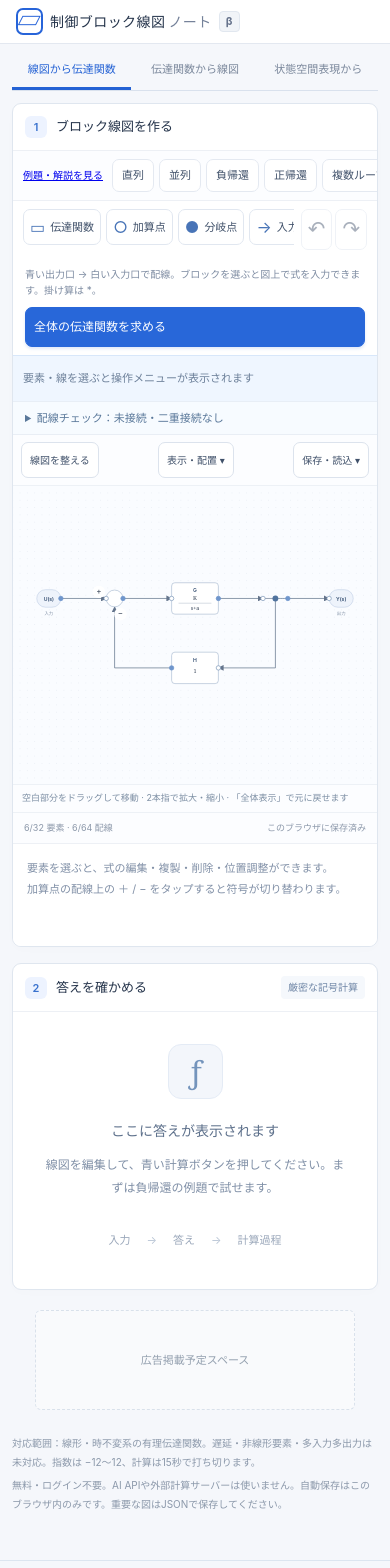
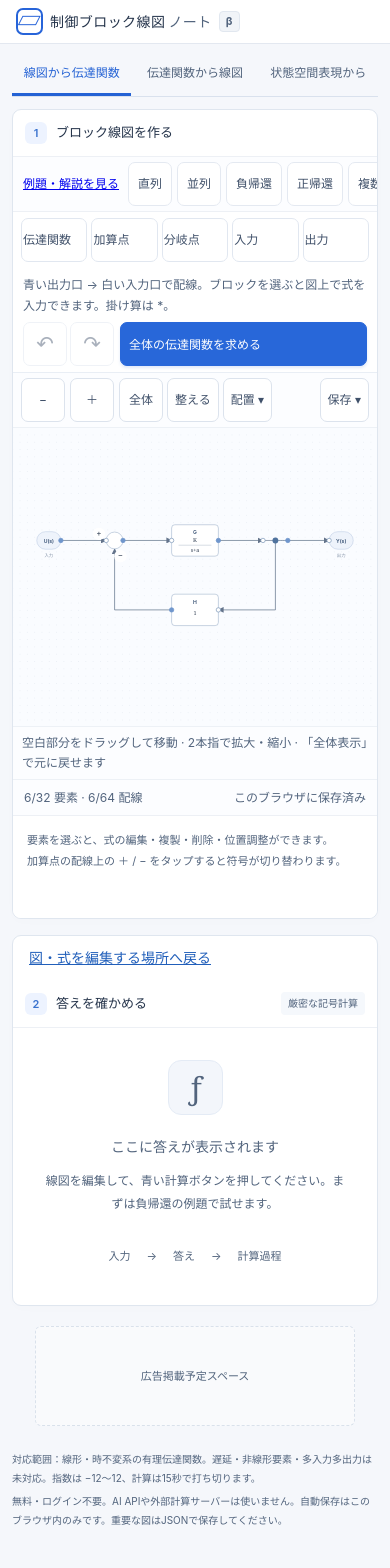
Before and after one commit to yoinoranpu/block-diagram-tool, a React (Vite) app: page / in a window 390 px wide. Shown: the top 1568 px of the page. Built offline with nearby package versions, Linux system fonts and the light colour scheme.

Commit message:
Improve mobile diagram controls, readability, and keyboard editing

```diff
--- a/public/site.css
+++ b/public/site.css
@@ -16,7 +16,7 @@
 .site-information h2 { display: block; font-size: 15px; margin: 0 0 8px; }
 .site-information p { margin: 8px 0; }
 .site-information nav { display: flex; flex-wrap: wrap; gap: 12px 24px; margin-top: 16px; }
-.site-information summary { cursor: pointer; }
+.site-information summary { cursor: pointer; min-height: 32px; padding-block: 4px; }
 .site-information a, .loading-intro a, .info-page a { color: #215fba; text-underline-offset: 3px; }
 .loading-intro { margin: 30px auto; max-width: 900px; padding: 20px; }
 .loading-intro h1 { font-size: 22px; }
--- a/src/ActionMenu.tsx
+++ b/src/ActionMenu.tsx
@@ -2,11 +2,13 @@ import { useEffect, useRef, useState, type ReactNode } from "react";
 
 export function ActionMenu({
   label,
+  shortLabel,
   children,
   initialOpen = false,
   position,
 }: {
   label: string;
+  shortLabel?: string;
   children: ReactNode;
   initialOpen?: boolean;
   position?: { x: number; y: number };
@@ -34,8 +36,8 @@ export function ActionMenu({
   }, [open]);
   return (
     <div className="action-menu" ref={root}>
-      <button ref={trigger} aria-expanded={open} onClick={() => setOpen(!open)}>
-        {label} ▾
+      <button ref={trigger} aria-label={label} aria-expanded={open} onClick={() => setOpen(!open)}>
+        {shortLabel ? <><span className="control-full-label">{label}</span><span className="control-short-label">{shortLabel}</span></> : label} ▾
       </button>
       {open && (
         <div
--- a/src/App.tsx
+++ b/src/App.tsx
@@ -456,9 +456,13 @@ export default function App() {
           setCandidateIndex(0);
         }
       }
-      resultRef.current?.scrollIntoView({
-        behavior: "smooth",
-        block: "nearest",
+      if (id === requestId.current) requestAnimationFrame(() => {
+        const result = resultRef.current;
+        if (!result) return;
+        if (window.matchMedia("(max-width: 850px)").matches) {
+          result.scrollIntoView({ behavior: window.matchMedia("(prefers-reduced-motion: reduce)").matches ? "auto" : "smooth", block: "start" });
+          result.focus({ preventScroll: true });
+        }
       });
     } catch (err) {
       if (id === requestId.current) {
@@ -631,7 +635,7 @@ export default function App() {
           }} />
         ) : (
           <div className="workspace">
-            <section className="input-panel panel">
+            <section id="diagram-input" className="input-panel panel">
               <div className="panel-heading">
                 <h2>
                   <span className="step">1</span>
@@ -714,6 +718,19 @@ export default function App() {
                         </button>
                       ))}
                     </div>
+
+                  </div>
+                  <div className={`canvas-guide ${wire ? "wiring" : ""}`}>
+                    <span>
+                      {wire
+                        ? "● 接続先の白い入力口を選んでください。合流は白丸の加算点へ。"
+                        : "青い出力口 → 白い入力口で配線。ブロックを選ぶと図上で式を入力できます。掛け算は *。"}
+                    </span>
+                    {wire && (
+                      <button onClick={() => setWire(undefined)}>
+                        配線を中止
+                      </button>
+                    )}
                     <div className="undo-tools">
                       <button
                         aria-label="元に戻す"
@@ -740,18 +757,6 @@ export default function App() {
                         ↷
                       </button>
                     </div>
-                  </div>
-                  <div className={`canvas-guide ${wire ? "wiring" : ""}`}>
-                    <span>
-                      {wire
-                        ? "● 接続先の白い入力口を選んでください。合流は白丸の加算点へ。"
-                        : "青い出力口 → 白い入力口で配線。ブロックを選ぶと図上で式を入力できます。掛け算は *。"}
-                    </span>
-                    {wire && (
-                      <button onClick={() => setWire(undefined)}>
-                        配線を中止
-                      </button>
-                    )}
                     <button
                       className="primary diagram-calculate"
                       disabled={busy}
@@ -984,7 +989,8 @@ export default function App() {
                 </div>
               )}
             </section>
-            <aside ref={resultRef} className="result-panel panel">
+            <aside ref={resultRef} className="result-panel panel" tabIndex={-1} aria-label="計算結果">
+              <a className="back-to-diagram" href="#diagram-input">図・式を編集する場所へ戻る</a>
               <div className="panel-heading">
                 <h2>
                   <span className="step">2</span>答えを確かめる
--- a/src/BlockEditor.tsx
+++ b/src/BlockEditor.tsx
@@ -2,14 +2,18 @@ import { useLayoutEffect, useRef, useState, type RefObject } from "react";
 import { createPortal } from "react-dom";
 import { normalizeFormula } from "./normalizeInput";
 import type { DiagramNode } from "./model";
-export function BlockEditor({ block, svg, change, close, cameraKey }: {
+export function BlockEditor({ block, svg, change, close, cameraKey, autoFocus = false }: {
   block: DiagramNode;
   svg: RefObject<SVGSVGElement | null>;
   change: (patch: Partial<DiagramNode>) => void;
   close: () => void;
   cameraKey: string;
+  autoFocus?: boolean;
 }) {
   const panel = useRef<HTMLDivElement>(null);
+  useLayoutEffect(() => {
+    if (autoFocus) panel.current?.querySelector<HTMLInputElement>('input[aria-label="選択ブロックの分子"]')?.focus({ preventScroll: true });
+  }, [block.id, autoFocus]);
   const [position, setPosition] = useState({ left: 12, top: 12, maxHeight: window.innerHeight - 24 });
   useLayoutEffect(() => {
     function place() {
--- a/src/Canvas.tsx
+++ b/src/Canvas.tsx
@@ -57,6 +57,8 @@ export function Canvas({
     graph?: { x: number; y: number };
   }>();
   const svg = useRef<SVGSVGElement>(null);
+  const [keyboardEdit, setKeyboardEdit] = useState(false);
+  const returnFocus = useRef<SVGElement | null>(null);
   const drag = useRef<{
     id: string;
     startX: number;
@@ -230,15 +232,15 @@ export function Canvas({
   return (
     <div className={`canvas-shell ${readonly ? "readonly" : ""}`}>
       {activeBlock && !readonly && !detailsOpen && !moving && (
-        <BlockEditor block={activeBlock} svg={svg}
+        <BlockEditor block={activeBlock} svg={svg} autoFocus={keyboardEdit}
           cameraKey={JSON.stringify([camera, size])}
-          close={() => select("")}
+          close={() => { select(""); if (keyboardEdit) returnFocus.current?.focus({ preventScroll: true }); setKeyboardEdit(false); }}
           change={(patch) => change({ ...diagram, nodes: diagram.nodes.map((n) =>
             n.id === activeBlock.id ? { ...n, ...patch } : n) })}
         />
       )}
       {!readonly && (
-        <div className="node-actions selection-bar">
+        <div className={`node-actions selection-bar ${selected ? "has-selection" : "empty-selection"}`}>
           {activeBlock && !detailsOpen ? (
             <>
               <strong>{activeBlock.label} を直接編集</strong>
@@ -397,12 +399,13 @@ export function Canvas({
               change(arrangeDiagram(diagram));
               setFitVersion((v) => v + 1);
             }}
+            aria-label="線図を整える"
             title="配線を保ったまま要素を整列します。元に戻すこともできます"
           >
-            線図を整える
+            <span className="control-full-label">線図を整える</span><span className="control-short-label">整える</span>
           </button>
         )}
-        <ActionMenu label="表示・配置">
+        <div className="zoom-controls" aria-label="拡大縮小">
           <button aria-label="縮小" onClick={() => zoomBy(1.25)}>
             −
           </button>
@@ -410,7 +413,9 @@ export function Canvas({
           <button aria-label="拡大" onClick={() => zoomBy(0.8)}>
             ＋
           </button>
-          <button onClick={fit}>全体表示</button>
+          <button aria-label="全体表示" onClick={fit}><span className="control-full-label">全体表示</span><span className="control-short-label">全体</span></button>
+        </div>
+        <ActionMenu label="表示・配置" shortLabel="配置">
           {!readonly && (
             <>
               <label className="snap-toggle">
@@ -424,7 +429,7 @@ export function Canvas({
             </>
           )}
         </ActionMenu>
-        <ActionMenu label={fileActions ? "保存・読込" : "画像保存"}>
+        <ActionMenu label={fileActions ? "保存・読込" : "画像保存"} shortLabel={fileActions ? "保存" : "画像"}>
           {fileActions}
           <button
             disabled={exporting || !diagram.nodes.length}
@@ -479,7 +484,7 @@ export function Canvas({
             pan.current = null;
           }}
           className={`diagram-canvas ${selected && signal.label ? "path-focus" : ""}`}
-          role="img"
+          role={readonly ? "img" : "group"}
           aria-label="ブロック線図。各要素の右側の接続口から左側の接続口へクリックして配線します。"
           onClick={(e) => {
             if (e.target === e.currentTarget) select("");
@@ -619,12 +624,7 @@ export function Canvas({
               key={n.id}
               transform={`translate(${n.x},${n.y})`}
               className={`diagram-node ${selected === n.id ? "selected" : ""} ${signal.nodes.has(n.id) ? "on-path" : ""} ${checks.some((c) => c.nodeId === n.id) ? "wiring-issue" : ""} ${n.kind === "block" && !n.num.trim() ? "invalid" : ""}`}
-              role={readonly ? undefined : "button"}
-              tabIndex={readonly ? undefined : 0}
-              aria-label={`${labels[n.kind]} ${n.label}`}
-              onKeyDown={(e) => {
-                if (e.key === "Enter") select(n.id);
-              }}
+              role={readonly ? undefined : "group"}
               onContextMenu={(e) => {
                 if (
                   readonly ||
@@ -650,6 +650,7 @@ export function Canvas({
                 )
                   return;
                 e.stopPropagation();
+                setKeyboardEdit(false);
                 setContext(undefined);
                 select(n.id);
                 const p = point(e);
@@ -723,6 +724,15 @@ export function Canvas({
                 setMoving(undefined);
               }}
             >
+              <g role={readonly ? undefined : "button"} tabIndex={readonly ? undefined : 0}
+                aria-label={`${labels[n.kind]} ${n.label}`}
+                onKeyDown={(e) => {
+                  if (e.key === "Enter" || e.key === " ") {
+                    e.preventDefault(); e.stopPropagation();
+                    returnFocus.current = e.currentTarget;
+                    setKeyboardEdit(n.kind === "block"); select(n.id);
+                  }
+                }}>
               {n.kind === "block" ? (
                 <>
                   <rect
@@ -811,6 +821,7 @@ export function Canvas({
                   </text>
                 </>
               )}
+              </g>
               {!readonly && n.kind !== "input" && (
                 <g
                   className="port"
--- a/src/style.css
+++ b/src/style.css
@@ -110,12 +110,12 @@ h4 {
 }
 .brand-suffix {
   font-weight: 400;
-  color: #748199;
+  color: #52647d;
   margin-left: 3px;
 }
 .version {
   font-size: 11px;
-  color: #65728b;
+  color: #52647d;
   background: #f1f4f8;
   border: 1px solid #e1e7ef;
   padding: 0 6px;
@@ -123,7 +123,7 @@ h4 {
 }
 .header-note {
   font-size: 12px;
-  color: #7d899b;
+  color: #52647d;
 }
 main {
   max-width: 1536px;
@@ -151,12 +151,12 @@ h1 {
   line-height: 1.6;
 }
 .intro-copy {
-  color: #75829a;
+  color: #52647d;
   margin: 7px 0 0;
   font-size: 13px;
 }
 .privacy-chip {
-  color: #748299;
+  color: #52647d;
   border: 1px solid #dfe6ef;
   border-radius: 24px;
   padding: 7px 12px;
@@ -184,7 +184,7 @@ h1 {
   border-radius: 0;
   background: transparent;
   padding: 13px 4px;
-  color: #7a879b;
+  color: #52647d;
   border-bottom: 3px solid transparent;
   font-weight: 600;
 }
@@ -196,7 +196,7 @@ h1 {
   font-size: 11px;
   font-weight: 500;
   margin-right: 8px;
-  color: #8c9aaf;
+  color: #52647d;
 }
 .tabs .active span {
   color: #6990ce;
@@ -255,7 +255,7 @@ h1 {
   font-size: 11px;
 }
 .examples > span {
-  color: #8792a4;
+  color: #52647d;
   margin-right: 4px;
 }
 .examples button {
@@ -299,7 +299,7 @@ h1 {
 .canvas-guide {
   padding: 6px 18px 10px;
   font-size: 10px;
-  color: #7e8ca2;
+  color: #52647d;
   display: flex;
   justify-content: space-between;
   gap: 8px;
@@ -409,7 +409,7 @@ h1 {
   gap: 12px;
   padding: 9px 17px;
   font-size: 10px;
-  color: #8c98aa;
+  color: #52647d;
   background: #fcfdff;
   border-bottom: 1px solid #edf0f5;
 }
@@ -421,7 +421,7 @@ h1 {
 .inspector-empty {
   font-size: 11px;
   line-height: 1.9;
-  color: #8190a7;
+  color: #52647d;
   margin: 0;
 }
 .inspector-title {
@@ -447,7 +447,7 @@ h1 {
   align-items: center;
   gap: 15px;
   font-size: 12px;
-  color: #6c7e94;
+  color: #52647d;
   margin-bottom: 12px;
 }
 .name-field input {
@@ -462,7 +462,7 @@ h1 {
 }
 .move-tools span {
   font-size: 11px;
-  color: #7c889e;
+  color: #52647d;
   margin-right: 5px;
 }
 .move-tools button {
@@ -480,7 +480,7 @@ h1 {
 }
 .calculate-bar > span {
   font-size: 10px;
-  color: #8290a5;
+  color: #52647d;
 }
 .primary {
   background: #2867d9;
@@ -512,7 +512,7 @@ h1 {
 }
 .exact-badge {
   font-size: 10px;
-  color: #6f86a6;
+  color: #52647d;
   background: #f5f8fc;
   padding: 3px 7px;
   border-radius: 4px;
@@ -520,7 +520,7 @@ h1 {
 .empty-result {
   padding: 62px 30px 80px;
   text-align: center;
-  color: #8090a7;
+  color: #52647d;
 }
 .empty-icon {
   width: 55px;
@@ -533,10 +533,10 @@ h1 {
   font-family: Georgia, serif;
   border-radius: 13px;
   margin: 0 auto 20px;
-  color: #7494bc;
+  color: #52647d;
 }
 .empty-result h3 {
-  color: #5d708b;
+  color: #52647d;
   font-size: 14px;
   margin-bottom: 12px;
 }
@@ -548,14 +548,14 @@ h1 {
 }
 .result-flow {
   font-size: 11px;
-  color: #9aa7ba;
+  color: #52647d;
   display: flex;
   gap: 16px;
   justify-content: center;
   margin-top: 31px;
 }
 .result-flow span {
-  color: #b9c5d5;
+  color: #52647d;
 }
 .result-card {
   margin: 19px;
@@ -569,7 +569,7 @@ h1 {
   justify-content: space-between;
   align-items: center;
   font-size: 11px;
-  color: #6382ad;
+  color: #52647d;
 }
 .result-caption button {
   background: transparent;
@@ -608,7 +608,7 @@ h1 {
 }
 .result-status {
   font-size: 10px;
-  color: #6f8b86;
+  color: #52647d;
   border-top: 1px solid #dee7f3;
   padding-top: 11px;
   margin: 0;
@@ -616,7 +616,7 @@ h1 {
 .text-expression {
   font-size: 11px;
   padding-bottom: 12px;
-  color: #6d7e96;
+  color: #52647d;
 }
 .text-expression code {
   display: block;
@@ -643,7 +643,7 @@ h1 {
 .compare-section > p {
   font-size: 11px;
   line-height: 1.9;
-  color: #7c8aa1;
+  color: #52647d;
   margin: 15px 0;
 }
 .equations {
@@ -654,14 +654,14 @@ h1 {
   border: 1px solid #e9eef5;
   border-radius: 7px;
   padding: 10px 12px;
-  color: #54647b;
+  color: #52647d;
 }
 .equations div {
   margin: 7px 0;
 }
 .calculation-details ul {
   padding-left: 17px;
-  color: #79889d;
+  color: #52647d;
   font-size: 11px;
 }
 .calculation-details li {
@@ -672,7 +672,7 @@ h1 {
   padding: 8px 10px;
   background: #fff9ed;
   border-left: 2px solid #e3c683;
-  color: #8f784d;
+  color: #52647d;
 }
 .fraction-editor {
   margin-top: 8px;
@@ -690,7 +690,7 @@ h1 {
 }
 .fraction-fields label span {
   font-size: 10px;
-  color: #91a0b6;
+  color: #52647d;
 }
 .fraction-fields input {
   border: 0;
@@ -722,7 +722,7 @@ h1 {
 }
 .field-hint {
   font-size: 10px;
-  color: #91a0b4;
+  color: #52647d;
   line-height: 1.8;
   margin: 9px 0 0;
 }
@@ -738,12 +738,12 @@ h1 {
 .entry-label > span:first-child {
   font-family: Georgia, serif;
   font-style: italic;
-  color: #4a6386;
+  color: #52647d;
   font-size: 24px;
 }
 .entry-label > span:last-child {
   font-size: 11px;
-  color: #8b9aaf;
+  color: #52647d;
 }
 .formula-entry .fraction-fields input {
   min-height: 65px;
@@ -756,7 +756,7 @@ h1 {
   flex-wrap: wrap;
   margin: 24px 0 19px;
   font-size: 11px;
-  color: #8c98a8;
+  color: #52647d;
 }
 .expression-presets button {
   font-size: 11px;
@@ -765,7 +765,7 @@ h1 {
 .explanation {
   font-size: 11px;
   line-height: 1.9;
-  color: #7e8ba1;
+  color: #52647d;
 }
 .comparison {
   margin-top: 15px;
@@ -794,7 +794,7 @@ h1 {
 .candidate-section h3 span {
   font-size: 10px;
   font-weight: 400;
-  color: #91a0b4;
+  color: #52647d;
   margin-left: 7px;
 }
 .candidate-tabs {
@@ -822,7 +822,7 @@ h1 {
 }
 .verified {
   font-size: 10px;
-  color: #478b73;
+  color: #52647d;
   margin: 12px 0 8px;
 }
 .readonly .diagram-node {
@@ -861,7 +861,7 @@ h1 {
 }
 footer {
   margin-top: 24px;
-  color: #8b98aa;
+  color: #52647d;
   font-size: 10px;
   line-height: 1.9;
 }
@@ -1113,7 +1113,7 @@ footer p {
 }
 .view-controls output {
   font-size: 10px;
-  color: #6d809a;
+  color: #52647d;
   min-width: 40px;
   text-align: center;
   font-variant-numeric: tabular-nums;
@@ -1139,7 +1139,7 @@ footer p {
 }
 .view-hint {
   font-size: 10px;
-  color: #7d8fa4;
+  color: #52647d;
   padding: 5px 12px;
   background: #fcfdff;
   border-bottom: 1px solid #edf1f6;
@@ -1231,7 +1231,7 @@ input[aria-invalid="true"] {
   top: 8px;
   border: 0;
   min-height: 29px;
-  color: #54749d;
+  color: #52647d;
   font-size: 11px;
   padding: 3px 8px;
 }
@@ -1336,12 +1336,12 @@ input[aria-invalid="true"] {
 }
 .gain-hint {
   font-size: 10px;
-  color: #6682a1;
+  color: #52647d;
   margin: 7px 0;
 }
 .wiring-check {
   background: #f7fbff;
-  color: #5a789a;
+  color: #52647d;
   padding: 7px 12px;
   font-size: 11px;
   border-top: 1px solid #e8eef6;
@@ -1373,7 +1373,7 @@ input[aria-invalid="true"] {
   align-items: center;
   gap: 3px;
   font-size: 10px;
-  color: #6e8097;
+  color: #52647d;
   white-space: nowrap;
 }
 .snap-toggle input {
@@ -1424,7 +1424,7 @@ input[aria-invalid="true"] {
 }
 .learning-step > p {
   font-size: 11px;
-  color: #74849b;
+  color: #52647d;
   line-height: 1.9;
   margin-top: 10px;
 }
@@ -1497,7 +1497,7 @@ input[aria-invalid="true"] {
 }
 .selection-bar > span {
   font-size: 11px;
-  color: #6d809a;
+  color: #52647d;
 }
 .canvas-guide .diagram-calculate {
   flex-shrink: 0;
@@ -1554,7 +1554,7 @@ main {
   background: #f9fafc;
   display: grid;
   place-items: center;
-  color: #94a0af;
+  color: #52647d;
   font-size: 11px;
 }
 @media (max-width: 600px) {
@@ -1798,7 +1798,7 @@ main {
 .block-editor-heading { display: flex; align-items: center; justify-content: space-between; gap: 12px; margin-bottom: 10px; font-size: 14px; }
 .block-editor-popover label { display: grid; grid-template-columns: 38px minmax(0, 1fr); align-items: center; gap: 8px; margin: 8px 0; font-size: 13px; }
 .block-editor-popover input { width: 100%; min-width: 0; box-sizing: border-box; min-height: 40px; font-size: 16px; }
-.block-editor-popover p { margin: 10px 0 0; font-size: 11px; color: #657a94; }
+.block-editor-popover p { margin: 10px 0 0; font-size: 11px; color: #52647d; }
 
 .physical-example-picker { position: relative; display: inline-flex; flex-wrap: wrap; align-items: center; gap: 6px; font-size: 12px; max-width: 100%; }
 .physical-example-picker select { width: 220px; min-height: 40px; max-width: 100%; min-width: 0; font-size: 16px; }
@@ -1820,3 +1820,61 @@ main {
 .example-context { display: flex; flex-wrap: wrap; align-items: center; gap: 10px 16px; padding: 12px 16px; margin: 10px 0; background: #edf4ff; border-radius: 8px; font-size: 13px; }
 .example-context span { flex: 1 1 240px; }
 .example-context a { color: #215fba; }
+
+/* Readable controls without expanding the first-screen toolbar. */
+.tabs button { font-size: 13px; min-height: 44px; }
+.canvas-guide, .canvas-guide > span, .selection-bar, .view-hint, .canvas-footer, .inspector { color: #52647d; }
+.canvas-guide { font-size: 12px; flex-wrap: wrap; }
+.canvas-guide > span { flex: 1 1 220px; }
+.canvas-guide .undo-tools { margin-left: auto; }
+.canvas-guide .undo-tools button { min-width: 40px; min-height: 40px; font-size: 21px; }
+.canvas-guide .diagram-calculate { min-height: 44px; }
+.canvas-shell .empty-selection { display: none; }
+.view-controls { align-items: center; }
+.zoom-controls button { min-width: 40px; }
+.back-to-diagram { display: none; }
+.result-panel { scroll-margin-top: 12px; }
+.result-panel:focus { outline: none; }
+.learning-details p, .canvas-guide { line-height: 1.75; }
+@media (max-width: 600px) {
+  .tabs button { font-size: 12px; padding-inline: 4px; }
+  .examples { padding-block: 5px; }
+  .examples button, .examples a { font-size: 12px; min-height: 44px; }
+  .examples a { display: inline-flex; align-items: center; }
+  .editor-toolbar { padding: 6px 8px; }
+  .add-tools { display: grid; grid-template-columns: repeat(5, minmax(0, 1fr)); width: 100%; gap: 4px; overflow: visible; }
+  .add-tools button { padding: 4px 1px; min-height: 44px; font-size: 12px; }
+  .add-tools button span { display: none; }
+  .canvas-guide { display: grid; grid-template-columns: auto 1fr; padding: 6px 10px; gap: 6px; }
+  .canvas-guide > span { grid-column: 1 / -1; font-size: 12px; }
+  .canvas-guide .undo-tools { margin: 0; }
+  .canvas-guide .undo-tools button { width: 44px; min-height: 44px; }
+  .canvas-guide .diagram-calculate { width: 100%; font-size: 12px; }
+  .canvas-guide.wiring > button:not(.diagram-calculate) { grid-column: 1 / -1; min-height: 44px; }
+  .wiring-check:not(.has-errors) { display: none; }
+  .view-controls { gap: 4px; padding: 5px 8px; }
+  .view-controls button { min-height: 44px; font-size: 12px; padding: 4px 7px; }
+  .view-controls .zoom-controls { order: -1; }
+  .zoom-controls output { display: none; }
+  .zoom-controls button { min-width: 36px; }
+  .view-controls > .action-menu:last-child { margin-left: auto; }
+  .canvas-footer, .view-hint { font-size: 12px; }
+  .block-editor-popover button, .action-menu-panel button { min-height: 44px; }
+  .back-to-diagram { display: inline-block; padding: 10px 16px; min-height: 44px; color: #215fba; }
+}
+
+.control-short-label { display: none; }
+@media (max-width: 600px) {
+  .control-full-label { display: none; }
+  .control-short-label { display: inline; }
+  .view-controls .zoom-controls button { min-width: 44px; }
+  .view-controls { flex-wrap: nowrap; }
+}
+@media (min-width: 601px) {
+  .examples, .examples button, .add-tools button, .view-controls button, .selection-bar, .selection-bar button, .wiring-check { font-size: 13px; }
+}
+.canvas-shell { position: relative; }
+.canvas-shell .selection-bar { position: absolute; z-index: 5; left: 8px; right: 8px; bottom: 40px; border: 1px solid #cbdcf5; border-radius: 8px; box-shadow: 0 3px 12px #20304a12; }
+.tabs .active span { color: #245baf; }
+@media (max-width: 360px) { .view-controls { flex-wrap: wrap; } }
+.canvas-shell .selection-bar:has(.action-menu-panel) { z-index: 40; }
```
Also changed, not shown: 5 other files (tests, documents, lock files or other folders).
